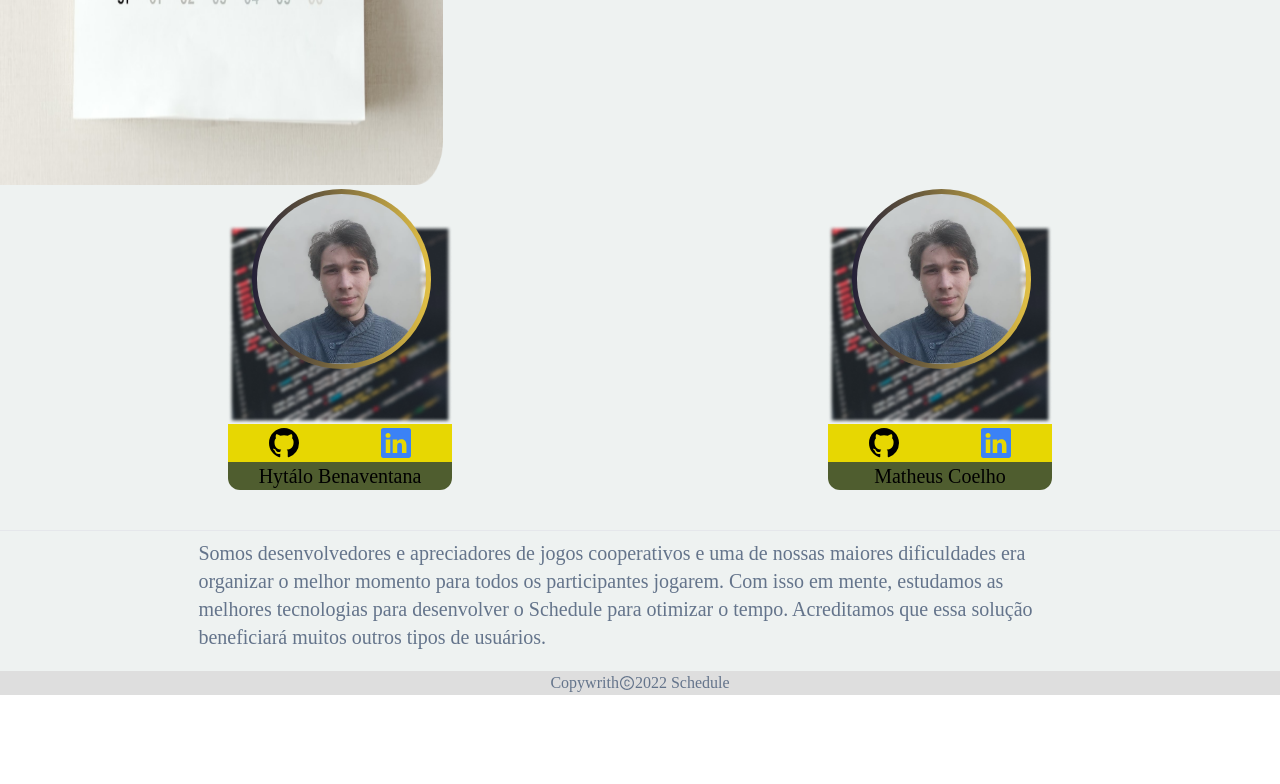
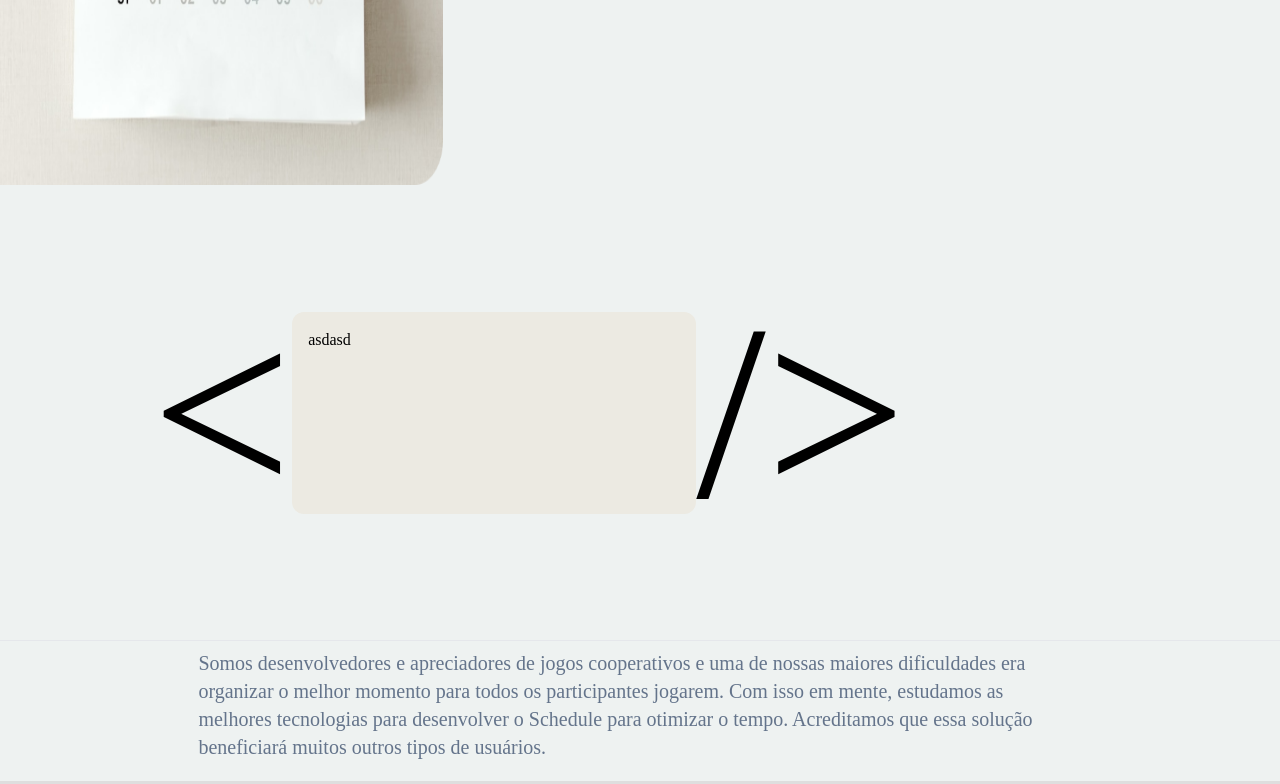
Before and after one commit to Pd-Troia/schedule_vite_tail, a React (Vite) app: page / in a window 1280 px wide. Shown: the part 615-1399 px from the top of the page. Before the commit the page ends 1310 px from the top, so only its background shows below. Built offline with nearby package versions, Linux system fonts and the light colour scheme; a web font is replaced by a local one.

Commit message:
first new profile commit

```diff
--- /dev/null
+++ b/src/components/layout/NewProfileCard.tsx
@@ -0,0 +1,31 @@
+import * as React from 'react'
+
+export interface INewProfileCardProps {
+    photo: string
+    github: string
+    linkedin: string
+    colorTheme: string
+    labelName: string
+}
+
+export function NewProfileCard({photo,github,linkedin,colorTheme,labelName}: INewProfileCardProps) {
+    return (
+        <div className="flex justify-center items-center">
+            <div>
+                <p className="text-[250px]">{'<'}</p>
+            </div>
+            <div className='bg-whiteIcon w-[404px] h-[202px] rounded-xl p-4'>
+                <div className={`bg-${colorTheme} relative`}>
+                    <div className="absolute top-0">
+                        asdasd{/* <img src={photo}></img> */}
+                    </div>
+                </div>
+            </div>
+            <div>
+                <p className="text-[250px]">
+                    <span className={`text-${colorTheme}`}>/</span>{'>'}
+                </p>
+            </div>
+        </div>
+    )
+}
--- a/src/components/pages/frame_page/AboutUs.tsx
+++ b/src/components/pages/frame_page/AboutUs.tsx
@@ -1,6 +1,8 @@
 import * as React from 'react';
 import { ProfileCard } from '../../layout/ProfileCard';
 import photoHyt from '../../../images/foto.png';
+import newPhotoHyt from '../../../images/foto_1.png';
+import { NewProfileCard } from '../../layout/NewProfileCard';
 export interface IAboutUsProps {
 }
 
@@ -9,20 +11,27 @@ export function AboutUs (props: IAboutUsProps) {
     <>
     <div id="aboutus" className='flex flex-col items-center p-10 md:flex-row md:justify-around'>
       <div className="my-14 md:my-0">
-        <ProfileCard
+        <NewProfileCard
+        photo={newPhotoHyt}
+        github="https://github.com/Pd-Troia"
+        linkedin='https://www.linkedin.com/in/hytalo-benaventana'
+        colorTheme='cian'
+        labelName='Hytálo Benaventana'
+        />
+        {/* <ProfileCard
         name="Hytálo Benaventana"
         photo={photoHyt}
         linkGit="https://github.com/Pd-Troia"
         linkLinkedin='https://www.linkedin.com/in/hytalo-benaventana'
-        />
+        /> */}
         </div>
       <div>
-        <ProfileCard
+        {/* <ProfileCard
         name="Matheus Coelho"
         photo={photoHyt}
         linkGit=""
         linkLinkedin=''
-        /> {/* por enquanto ta a minha foto, dps so importar e bota a sua  */}
+        />      */}
       </div>
     </div>
     <div>
--- a/tailwind.config.js
+++ b/tailwind.config.js
@@ -20,6 +20,8 @@ module.exports = {
                 whiteIcon: '#ECEAE2',
                 blackIcon: '#1C1B1F',
                 'black-90': '#0C0101',
+                cian: '#0077B5',
+                yellowBeige: '#CECE25',
             },
             screens: {
                 dmp: '320px',
```
Also changed, not shown: src/images/foto_1.png (added).
